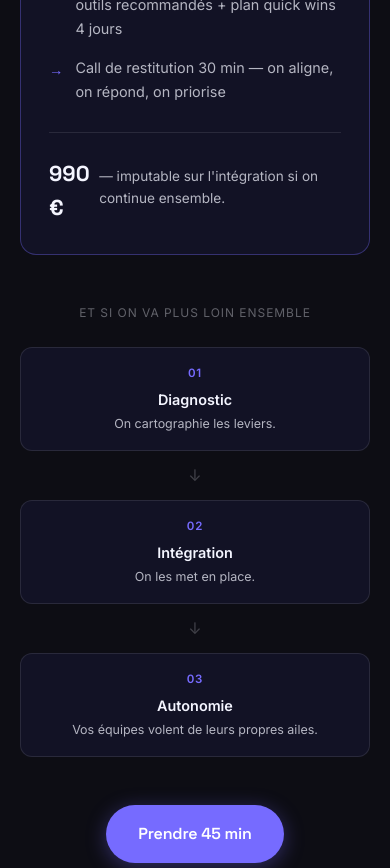
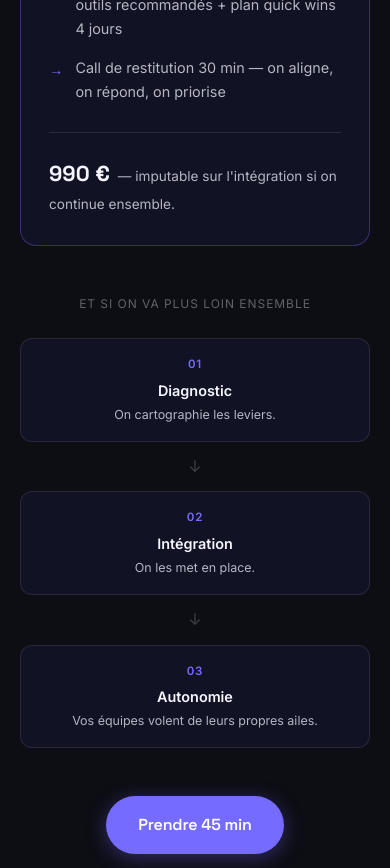
Before and after one commit to fabriceliut/offres-liut, a React (Vite) app: page /#/ia in a window 390 px wide. Shown: the part 5460-6328 px from the top of the page. Built offline with nearby package versions, Linux system fonts and the light colour scheme.

Commit message:
fix(ia): 990€ nowrap sur mobile

```diff
--- a/src/pages/OfferIA.tsx
+++ b/src/pages/OfferIA.tsx
@@ -480,9 +480,9 @@ export default function OfferIA() {
                     </li>
                   ))}
                 </ul>
-                <div className="mt-7 pt-6 flex items-baseline gap-2" style={{ borderTop: '1px solid var(--border)' }}>
-                  <span style={{ fontSize: '1.35rem', fontWeight: 700, color: 'var(--text)', fontFamily: 'var(--font-heading)' }}>990 €</span>
-                  <span style={{ fontSize: '0.85rem', color: 'var(--muted)' }}>— imputable sur l'intégration si on continue ensemble.</span>
+                <div className="mt-7 pt-6" style={{ borderTop: '1px solid var(--border)' }}>
+                  <span style={{ fontSize: '1.35rem', fontWeight: 700, color: 'var(--text)', fontFamily: 'var(--font-heading)', whiteSpace: 'nowrap' }}>990 €</span>
+                  <span style={{ fontSize: '0.85rem', color: 'var(--muted)', marginLeft: '8px' }}>— imputable sur l'intégration si on continue ensemble.</span>
                 </div>
               </div>
 
```
